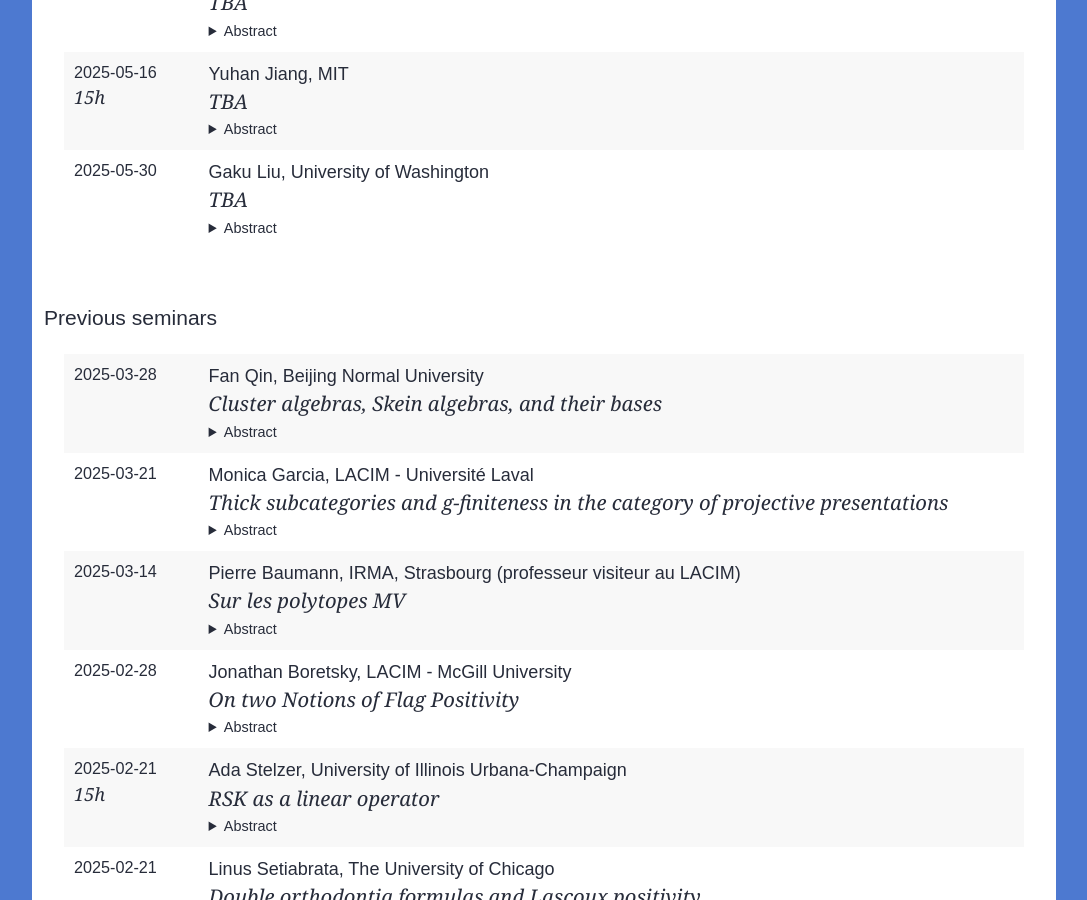
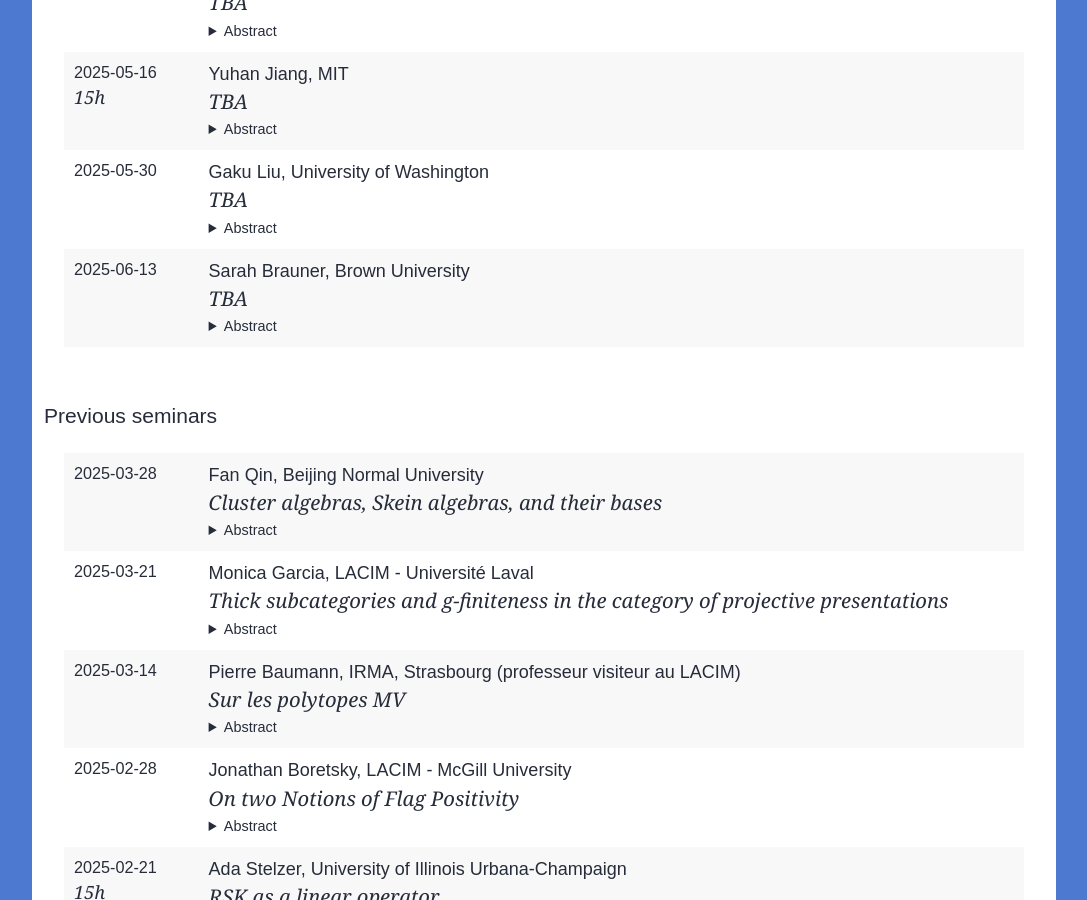
Before and after one commit to lacim-uqam/lacim-uqam.github.io, a Jekyll site: the page built from en/seminar.md, in a window 1280 px wide and 900 px high, scrolled down 1405 px. Shown: the whole window, without its empty margins (96-1183 px from the left). Built offline with Jekyll 4.4.1, drawn with Linux system fonts in a browser that asks for light colours; formulas are drawn with MathJax 3; our own code applies the rules of GitHub Pages for plain Markdown files.

Commit message:
Update lacim-seminar.yml

```diff
--- a/_data/lacim-seminar.yml
+++ b/_data/lacim-seminar.yml
@@ -1,3 +1,11 @@
+- speaker: Sarah Brauner
+  affiliation: Brown University
+  title: >
+    TBA
+  date: 2025-06-13
+  abstract: >
+    TBA
+
 - speaker: Gaku Liu
   affiliation: University of Washington
   title: >
```
